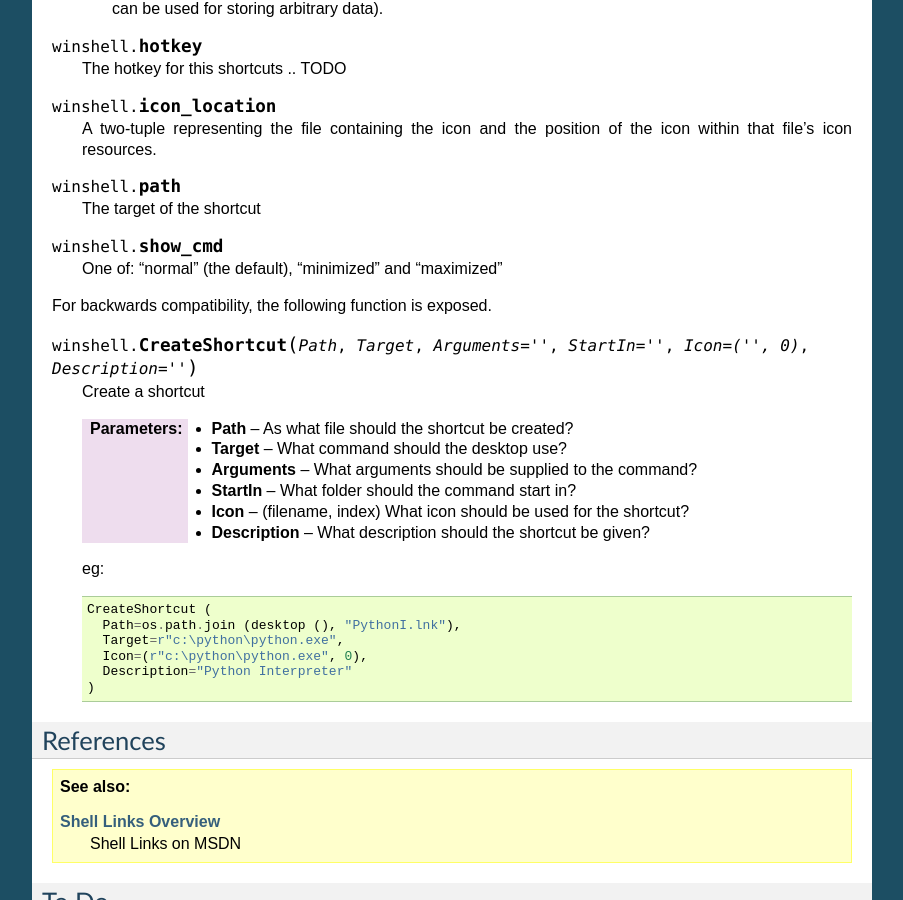
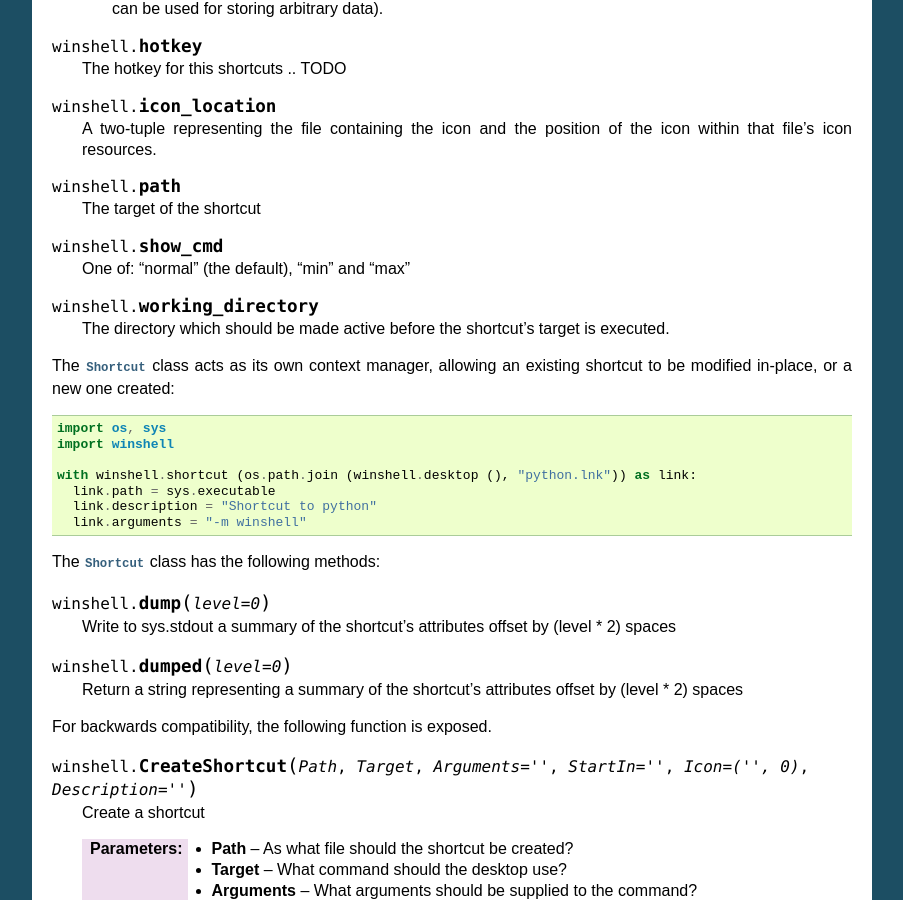
Before and after one commit to tjguk/winshell, a Sphinx documentation site: the page built from docs/shortcuts.rst, in a window 1280 px wide and 900 px high, scrolled down 706 px. Shown: the whole window, without its empty margins (198-1101 px from the left). Built offline with Sphinx 7.4.7, drawn with Linux system fonts in a browser that asks for light colours; some of the changed text lies outside the part shown.

Commit message:
Make shortcut's show command slightly friendlier Add more docs for shortcut

```diff
--- a/docs/shortcuts.rst
+++ b/docs/shortcuts.rst
@@ -65,9 +65,35 @@ read or written:
 
 ..  attribute:: show_cmd
 
-    One of: "normal" (the default), "minimized" and "maximized"
+    One of: "normal" (the default), "min" and "max"
 
-..
+..  attribute:: working_directory
+
+    The directory which should be made active before the shortcut's
+    target is executed.
+
+The :class:`Shortcut` class acts as its own context manager, allowing an existing shortcut
+to be modified in-place, or a new one created::
+
+    import os, sys
+    import winshell
+
+    with winshell.shortcut (os.path.join (winshell.desktop (), "python.lnk")) as link:
+      link.path = sys.executable
+      link.description = "Shortcut to python"
+      link.arguments = "-m winshell"
+
+The :class:`Shortcut` class has the following methods:
+
+..  method:: dump (level=0)
+
+    Write to sys.stdout a summary of the shortcut's attributes offset by (level * 2) spaces
+
+..  method:: dumped (level=0)
+
+    Return a string representing a summary of the shortcut's attributes offset by (level * 2) spaces
+
+
 
 For backwards compatibility, the following function is exposed.
 
```
Also changed, not shown: winshell.py (+17 -1 lines).
